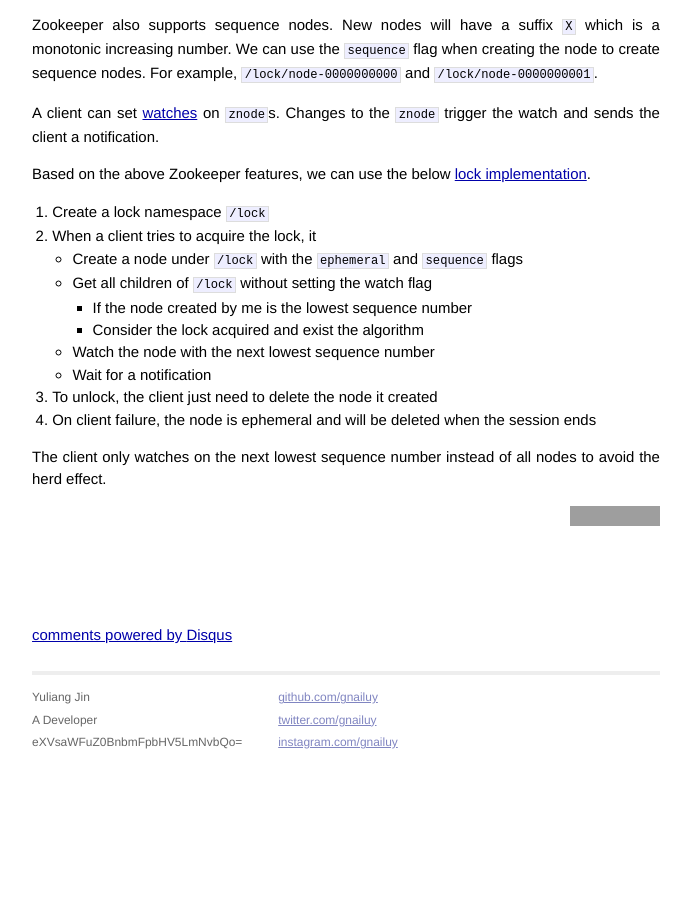
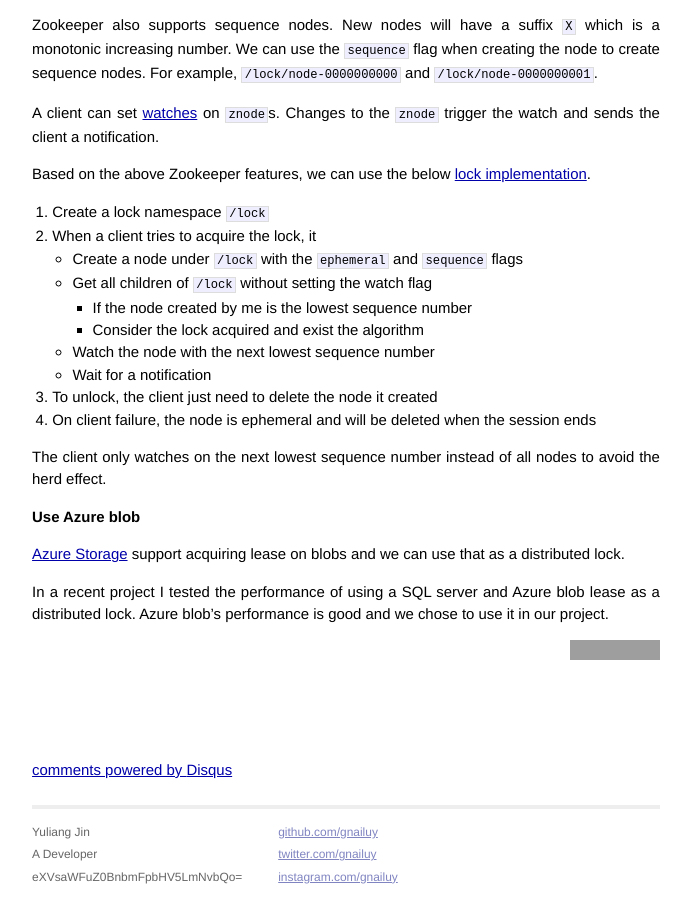
Before and after one commit to gnailuy/gnailuy.com, a Jekyll site: the page built from _posts/2023-10-28-distributed-locking.markdown, in a window 1280 px wide and 900 px high, scrolled down 1768 px. Shown: the whole window, without its empty margins (294-985 px from the left). Built offline with Jekyll 4.4.1, drawn with Linux system fonts in a browser that asks for light colours; Markdown is read by kramdown in place of the engine named in the settings; comment, search, counter and statistics services are not loaded; before the commit the page ends 2534 px from its top, so only the background shows below that; grey boxes are pictures that could not be loaded.

Commit message:
update post

```diff
--- a/_posts/2023-10-28-distributed-locking.markdown
+++ b/_posts/2023-10-28-distributed-locking.markdown
@@ -111,8 +111,16 @@ Based on the above Zookeeper features, we can use the below [lock implementation
 
 The client only watches on the next lowest sequence number instead of all nodes to avoid the herd effect.
 
+## Use Azure blob
+
+[Azure Storage][blob-lock] support acquiring lease on blobs and we can use that as a distributed lock.
+
+In a recent project I tested the performance of using a SQL server and Azure blob lease as a distributed lock.
+Azure blob's performance is good and we chose to use it in our project.
+
 
 [redis-distributed-lock]:   https://redis.io/docs/manual/patterns/distributed-locks/
 [zookeeper]:                https://zookeeper.apache.org/doc/r3.1.2/zookeeperOver.html
 [zookeeper-watches]:        https://zookeeper.apache.org/doc/current/zookeeperProgrammers.html#ch_zkWatches
 [zookeeper-lock]:           https://zookeeper.apache.org/doc/r3.1.2/recipes.html#sc_recipes_Locks
+[blob-lock]:                https://learn.microsoft.com/en-us/azure/storage/blobs/storage-blob-lease
```
